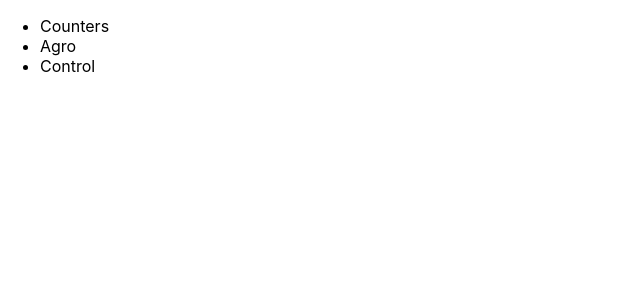
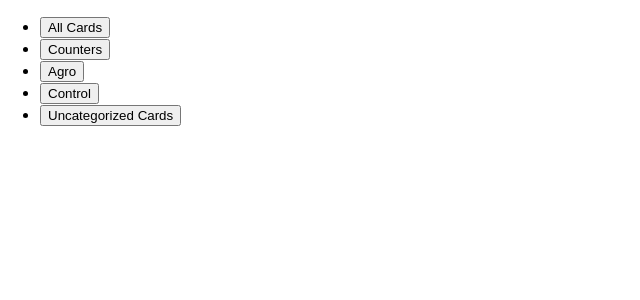
Before and after one commit to natron2244/mtg-cube, a React (Create React App) app: page / in a window 1280 px wide. Shown: the top 300 px of the page, without its empty margins (0-640 px from the left). Built offline with nearby package versions, Linux system fonts and the light colour scheme.

Commit message:
Event handling

```diff
--- a/src/features/cube/Cube.tsx
+++ b/src/features/cube/Cube.tsx
@@ -4,13 +4,19 @@ import { useSelector } from 'react-redux';
 import { ArchetypeList } from './components/archetype-list/ArchetypeList';
 // import styles from './Cube.module.css';
 import { selectArchetypes } from './cubeSlice'
+import { Archetype } from './interfaces';
 
 export function Cube() {
   const archetypes = useSelector(selectArchetypes);
+
+  function handleSelect(selectedArchetype: Archetype) {
+    console.log(`Cube => Selected Archetype: ${selectedArchetype.name}`);
+  }
+
 //https://reactjs.org/docs/lists-and-keys.html
   return (
     <div>
-      <ArchetypeList archetypes={archetypes}></ArchetypeList>
+      <ArchetypeList archetypes={archetypes} onItemSelected={handleSelect}></ArchetypeList>
     </div>
   );
 }
--- a/src/features/cube/components/archetype-item/ArchetypeItem.tsx
+++ b/src/features/cube/components/archetype-item/ArchetypeItem.tsx
@@ -1,11 +1,21 @@
-import React from 'react';
+import React from "react";
 
 import { Archetype } from "../../interfaces";
 
 interface ArchetypeItemProps {
-  archetype: Archetype,
+  archetype: Archetype;
+  onSelect?: (archetype: Archetype) => void;
 }
 
 export function ArchetypeItem(props: ArchetypeItemProps) {
-  return <li>{props.archetype.name}</li>;
+  function handleClick(event: any) {
+    if(props.onSelect) {
+      props.onSelect(props.archetype)
+    }
+  }
+  return (
+    <li>
+      <button onClick={handleClick}>{props.archetype.name}</button>
+    </li>
+  );
 }
--- a/src/features/cube/components/archetype-list/ArchetypeList.tsx
+++ b/src/features/cube/components/archetype-list/ArchetypeList.tsx
@@ -5,16 +5,33 @@ import { ArchetypeItem } from "../archetype-item/ArchetypeItem";
 
 interface ArchetypeListProps {
   archetypes: Archetype[],
+  onItemSelected?: (archetype: Archetype) => void;
 }
 
 export function ArchetypeList(props: ArchetypeListProps) {
+  function handleSelect(selectedArchetype: Archetype) {
+    if(props.onItemSelected) {
+      props.onItemSelected(selectedArchetype)
+    }
+  }
+
   const archetypes = props.archetypes;
+  const allCards:Archetype = {
+    id: 'allCards',
+    name: 'All Cards'
+  }
+  const uncategorizedCards:Archetype = {
+    id: 'uncategorizedCards',
+    name: 'Uncategorized Cards'
+  }
   const listItems = archetypes.map((archetype) =>
-    <ArchetypeItem key={archetype.id} archetype={archetype} />
+    <ArchetypeItem key={archetype.id} archetype={archetype} onSelect={handleSelect}/>
   );
   return (
     <ul>
+      <ArchetypeItem key={allCards.id} archetype={allCards} onSelect={handleSelect}/>
       {listItems}
+      <ArchetypeItem key={uncategorizedCards.id} archetype={uncategorizedCards} onSelect={handleSelect}/>
     </ul>
   );
 }
```
